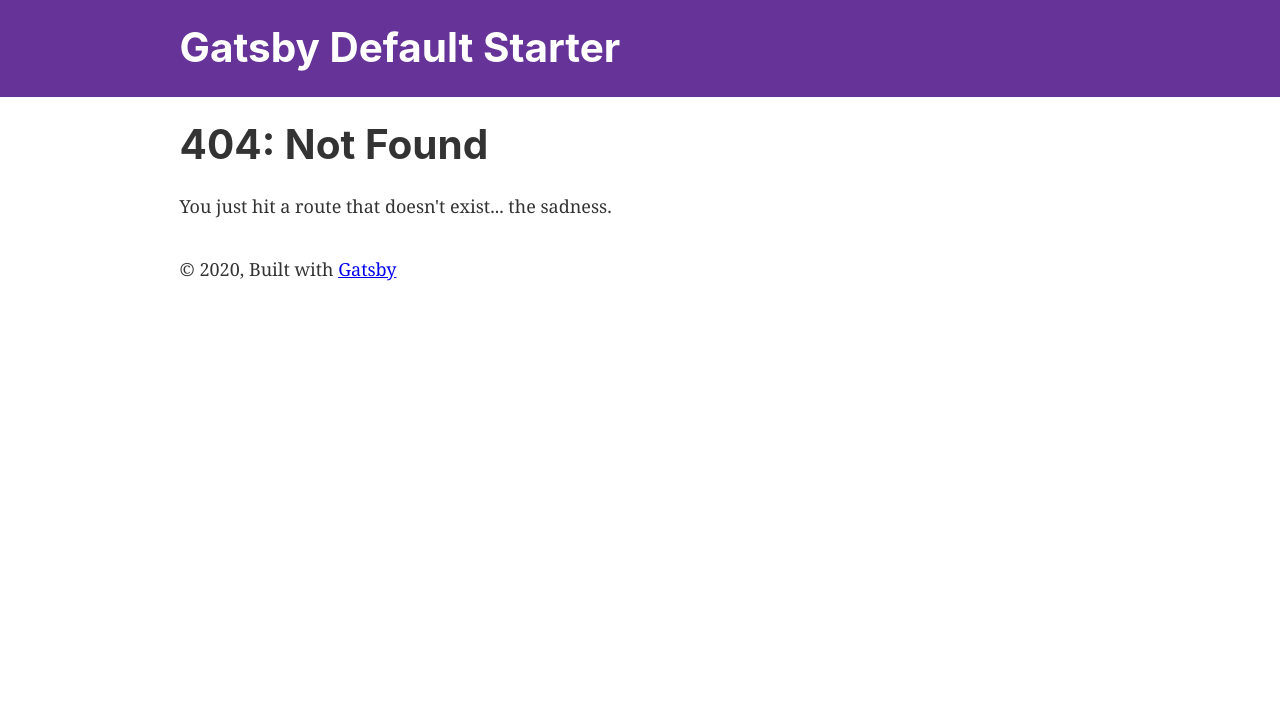
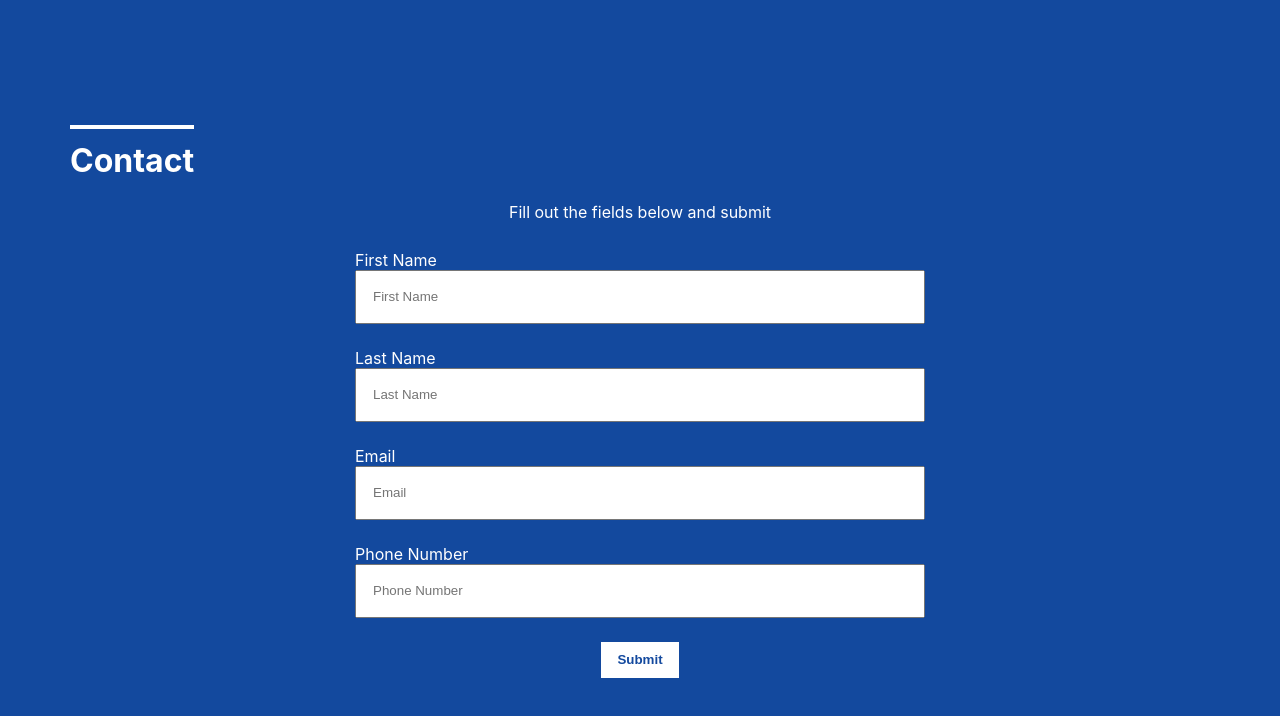
Before and after one commit to matthewgalang/okta-assignment, a Gatsby site: page /contact in a window 1280 px wide. Before the commit this address had no page. Built offline with nearby package versions, Linux system fonts and the light colour scheme; Gatsby itself is replaced by a stand-in of ours.

Commit message:
Add contact page

```diff
--- /dev/null
+++ b/src/pages/contact.js
@@ -0,0 +1,67 @@
+import React, { useState } from "react"
+import { Link } from "gatsby"
+
+import SEO from "../components/seo"
+import "../styles/styles.css"
+
+const Contact = () => {
+    const [state, setState] = useState({
+        formSubmitted: false
+    });
+
+    function handleSubmit() {
+        setState({
+            formSubmitted: true
+        })
+
+    }
+
+    return (
+        <div className="container contact-page">
+            <SEO title="Contact Page" />
+            <h1 className="heading--page-title">Contact</h1>
+            {(!state.formSubmitted) ?
+            (
+                <>
+                <p className="text-center">Fill out the fields below and submit</p>
+                <form onSubmit={handleSubmit} className="contact-form" method="POST">
+                    <div className="form-group">
+                        <label htmlFor="first_name">First Name</label>
+                        <input type="text" name="first_name" placeholder="First Name" required/>
+                    </div>
+
+                    <div className="form-group">
+                        <label htmlFor="last_name">Last Name</label>
+                        <input type="text" name="last_name" placeholder="Last Name" required/>
+                    </div>
+
+                    <div className="form-group">
+                        <label htmlFor="email">Email</label>
+                        <input type="email" name="email" placeholder="Email" required/>
+                    </div>
+
+                    <div className="form-group">
+                        <label htmlFor="phone">Phone Number</label>
+                        <input type="tel" name="phone" placeholder="Phone Number" required/>
+                    </div>
+
+                    <button type="submit">Submit</button>
+                </form>
+                </>
+            )
+             :
+             (<>
+                <p className="text-center">
+                    Thank You
+                    <br/>
+                    <Link to="/">Return to homepage</Link>
+                    </p>
+
+             </>)
+            }
+
+        </div>
+    )
+}
+
+export default Contact
--- a/src/styles/styles.scss
+++ b/src/styles/styles.scss
@@ -176,7 +176,47 @@ a {
         transform:rotate(-45deg);
     }
 }
+.contact-form {
+    display:flex;
+    justify-content:center;
+    flex-direction:column;
+    align-items:center;
 
+    .form-group {
+        display:flex;
+        flex-direction:column;
+        width:50%;
+        margin:.75rem auto;
+
+        input {
+            height:48px;
+            padding-left:16px;
+        }
+    }
+
+    button[type=submit] {
+        height:36px;
+        padding-left:16px;
+        padding-right:16px;
+        line-height:18px;
+        margin:.75rem auto;
+
+        background: white;
+        color:#13499e;;
+        border:unset;
+        font-weight:600;
+        cursor:pointer;
+
+        transition: all .25s cubic-bezier(0.075, 0.82, 0.165, 1);
+        &:hover {
+            background:#0b2a5b;
+            color:white;
+        }
+    }
+}
+.text-center {
+    text-align:center;
+}
 // Small devices (landscape phones, 576px and up)
 @media (max-width: 576px) {
     .container {
@@ -193,6 +233,9 @@ a {
         margin-top:unset;
         margin-bottom:unset;
     }
+    .contact-form .form-group {
+        width:100%;
+    }
 }
 
 // Medium devices (tablets, 768px and up)
```
Also changed, not shown: src/styles/styles.css, 1 other file.
